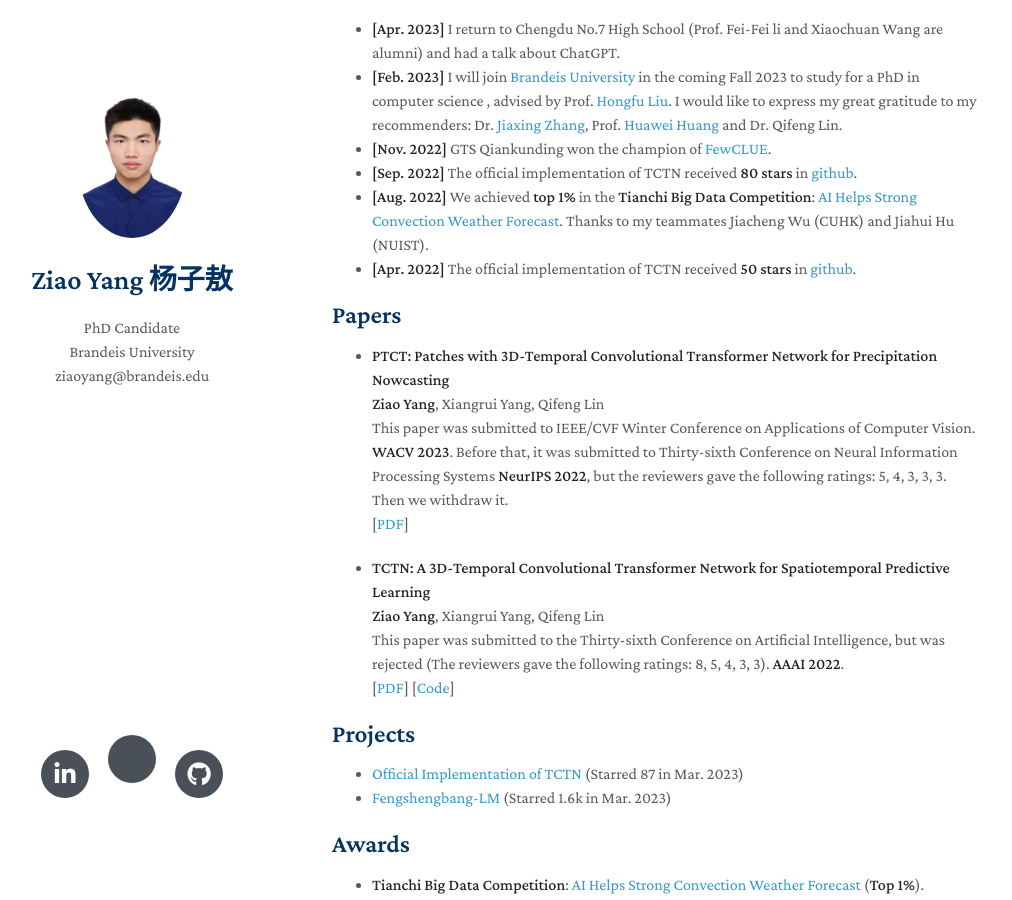
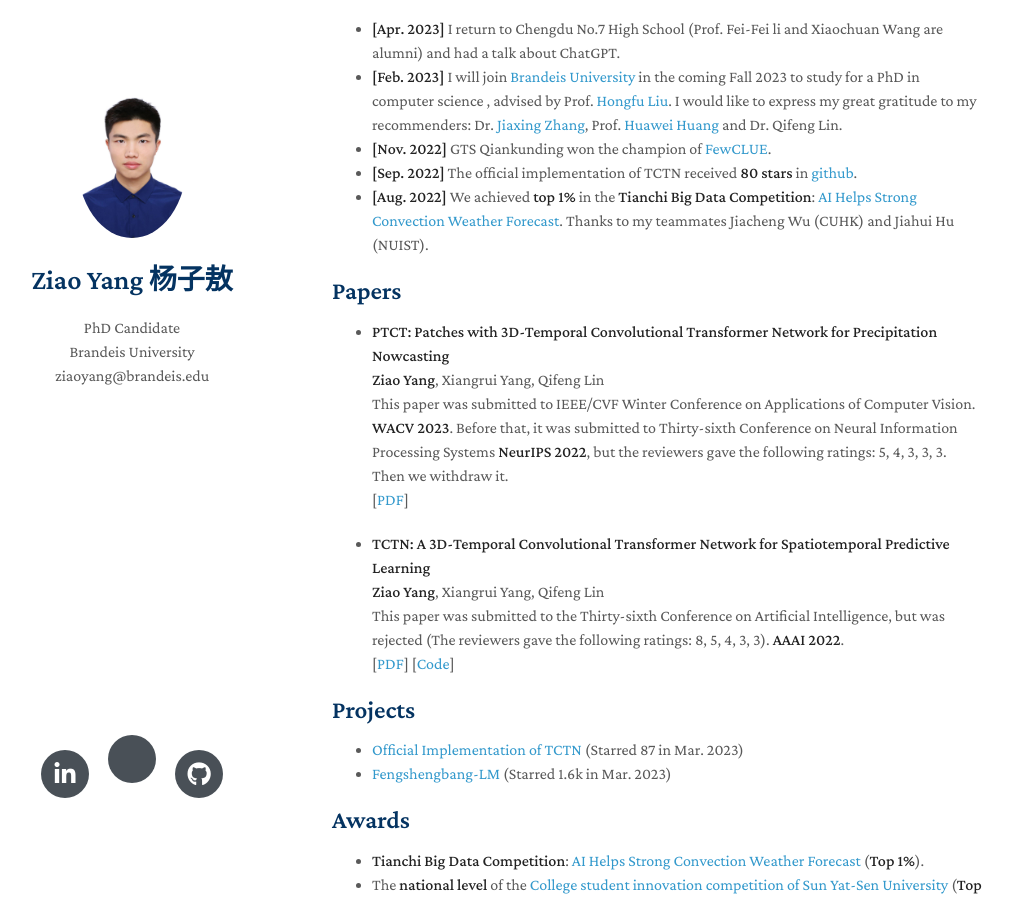
Before and after one commit to yangziao56/homepage, a Jekyll site: the page built from index.md, in a window 1280 px wide and 900 px high, scrolled down 545 px. Shown: the whole window, without its empty margins (138-1150 px from the left). Built offline with Jekyll 4.4.1, drawn with Linux system fonts in a browser that asks for light colours; nearby versions of some CDN libraries; a style sheet for code colours, icons or effects is not loaded; our own code applies the rules of GitHub Pages for plain Markdown files.

Commit message:
Update index.md
Signed-off-by: Ziao Yang <70676524+yangziao56@users.noreply.github.com>

```diff
--- a/index.md
+++ b/index.md
@@ -24,7 +24,6 @@
 - **[Nov. 2022]** GTS Qiankunding won the champion of [FewCLUE](https://www.cluebenchmarks.com/fewclue.html).
 - **[Sep. 2022]** The official implementation of TCTN received **80 stars** in [github](https://github.com/yangziao56/TCTN-pytorch).
 - **[Aug. 2022]** We achieved **top 1%** in the **Tianchi Big Data Competition**: [AI Helps Strong Convection Weather Forecast](https://tianchi.aliyun.com/competition/entrance/531962/rankingList). Thanks to my teammates Jiacheng Wu (CUHK) and Jiahui Hu (NUIST).
-- **[Apr. 2022]** The official implementation of TCTN received **50 stars** in [github](https://github.com/yangziao56/TCTN-pytorch).
 
 ## Papers
 
```
